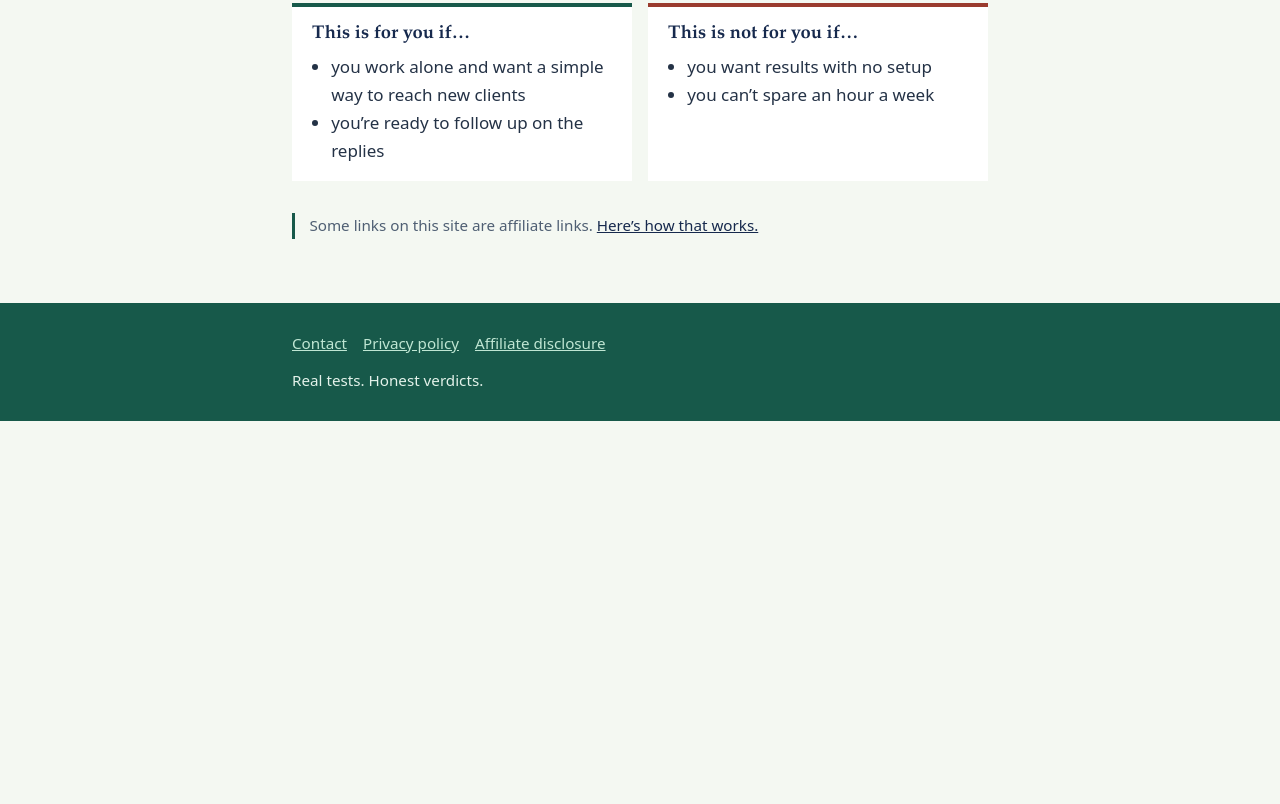
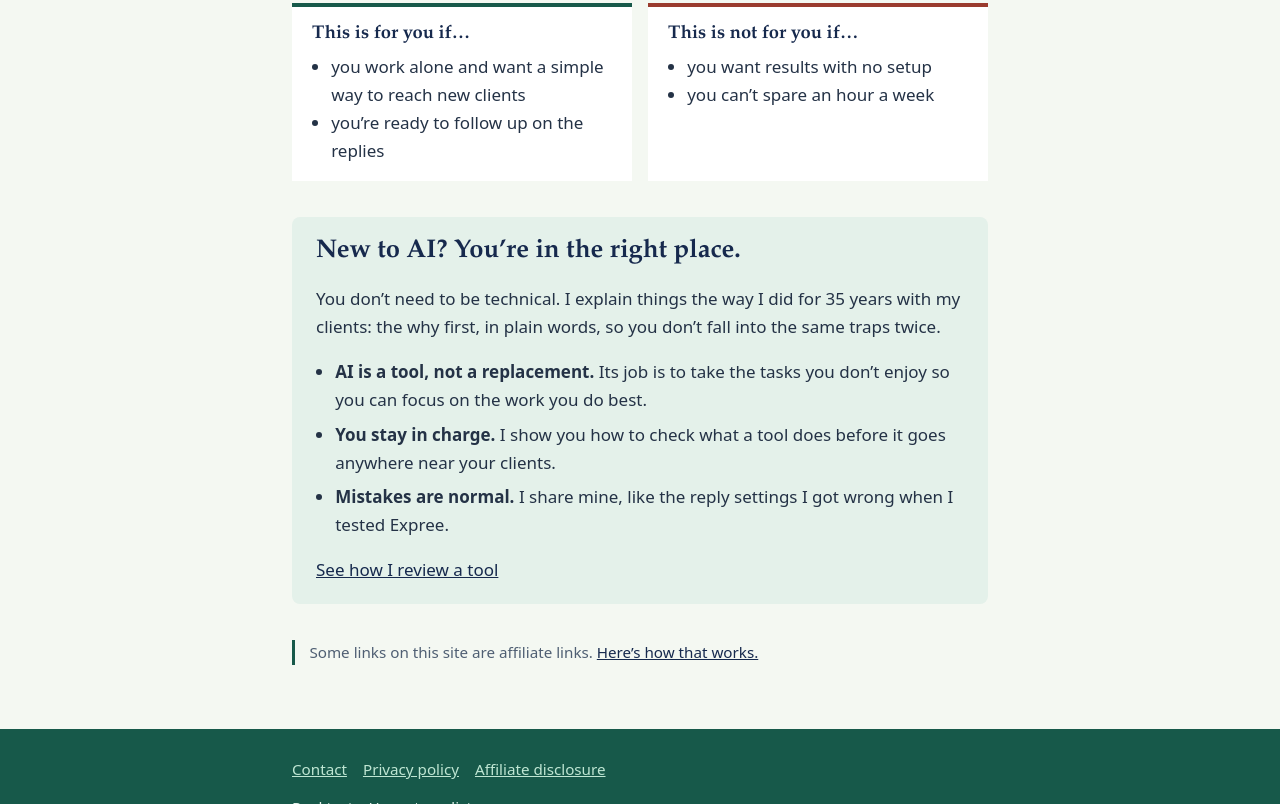
Before and after one commit to pglinfo-coder/ivansprod-site, an Astro site: page / in a window 1280 px wide. Shown: the part 655-1459 px from the top of the page. Before the commit the page ends 1076 px from the top, so only its background shows below. Built offline with nearby package versions, Linux system fonts and the light colour scheme; Astro itself is replaced by a stand-in of ours.

Commit message:
Add files via upload

```diff
--- a/src/pages/index.astro
+++ b/src/pages/index.astro
@@ -11,5 +11,15 @@ import Base from '../layouts/Base.astro';
     <div><h3>This is for you if…</h3><ul><li>you work alone and want a simple way to reach new clients</li><li>you’re ready to follow up on the replies</li></ul></div>
     <div class="not"><h3>This is not for you if…</h3><ul><li>you want results with no setup</li><li>you can’t spare an hour a week</li></ul></div>
   </div>
+  <section class="callout">
+    <h2>New to AI? You’re in the right place.</h2>
+    <p>You don’t need to be technical. I explain things the way I did for 35 years with my clients: the why first, in plain words, so you don’t fall into the same traps twice.</p>
+    <ul>
+      <li><strong>AI is a tool, not a replacement.</strong> Its job is to take the tasks you don’t enjoy so you can focus on the work you do best.</li>
+      <li><strong>You stay in charge.</strong> I show you how to check what a tool does before it goes anywhere near your clients.</li>
+      <li><strong>Mistakes are normal.</strong> I share mine, like the reply settings I got wrong when I tested Expree.</li>
+    </ul>
+    <p><a href="/reviews/">See how I review a tool</a></p>
+  </section>
   <p class="note">Some links on this site are affiliate links. <a href="/affiliate-disclosure/">Here’s how that works.</a></p>
 </Base>
--- a/src/styles/global.css
+++ b/src/styles/global.css
@@ -33,3 +33,9 @@ footer.site{margin-top:4rem;background:var(--green);padding:1.75rem 0;color:#E3F
 footer.site a{margin-right:1rem;color:var(--mint)}
 footer.site a:focus-visible{outline-color:#fff}
 footer.site p{margin:.75rem 0 0}
+
+.callout{background:#E4F1EA;border-radius:8px;padding:1.25rem 1.5rem;margin:2.25rem 0}
+.callout h2{margin-top:0}
+.callout ul{padding-left:1.2rem;margin:.75rem 0}
+.callout li{margin:.4rem 0}
+.callout p:last-child{margin-bottom:0}
```
Also changed, not shown: src/content/reviews/expree.md (+4 -0 lines).
